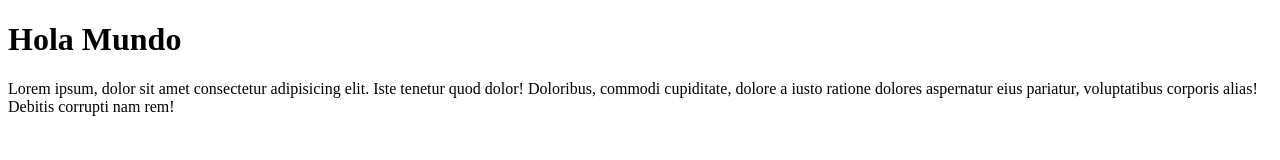
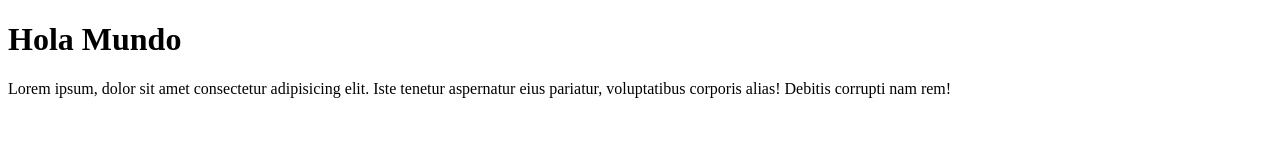
Before and after one commit to andresperlo/primera_clase_git_comision84i, a plain HTML site: page index.html in a window 1280 px wide. Drawn offline with Linux system fonts and the light colour scheme.

Commit message:
se borro parte del lorem

```diff
--- a/index.html
+++ b/index.html
@@ -9,7 +9,6 @@
     <h1>Hola Mundo</h1>
     <p>
       Lorem ipsum, dolor sit amet consectetur adipisicing elit. Iste tenetur
-      quod dolor! Doloribus, commodi cupiditate, dolore a iusto ratione dolores
       aspernatur eius pariatur, voluptatibus corporis alias! Debitis corrupti
       nam rem!
     </p>
```
